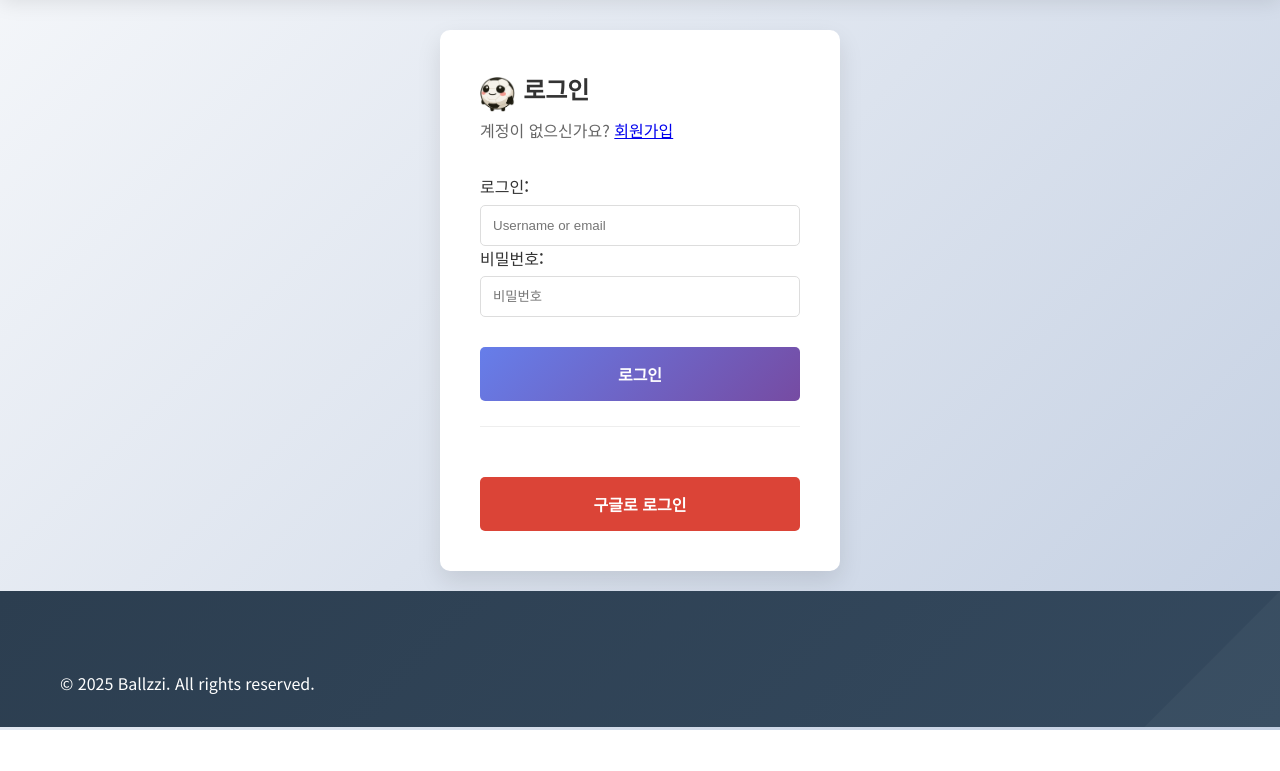
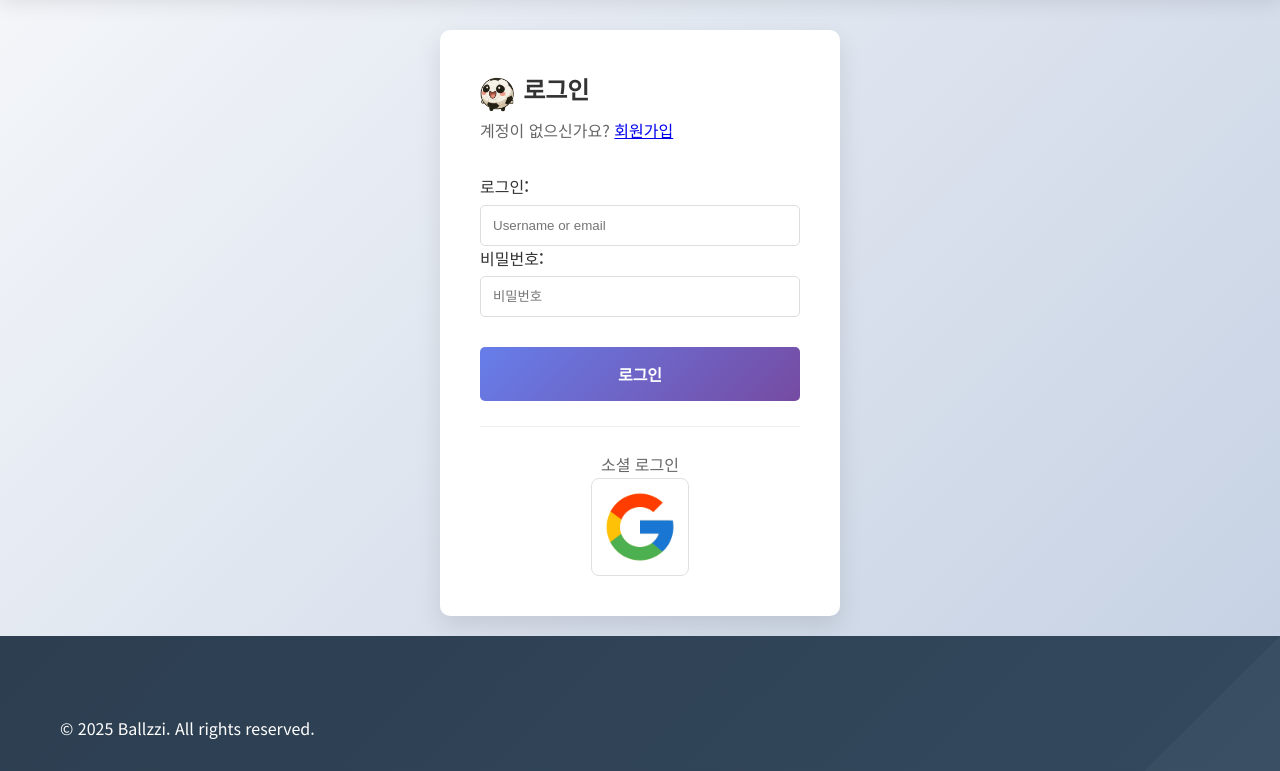
Before and after one commit to gobokuku82/ballzzi, a Django app: page /accounts/login/ in a window 1280 px wide. Shown: the part 70-841 px from the top of the page. Before the commit the page ends 800 px from the top, so only its background shows below. Run offline with Django 5.2, Linux system fonts and the light colour scheme; some libraries are stand-ins or nearby versions.

Commit message:
login/logout update

```diff
--- a/templates/account/login.html
+++ b/templates/account/login.html
@@ -8,11 +8,19 @@
 <div class="auth-container">
     <div class="auth-form-wrapper">
         <div class="auth-header">
-            <img src="{% static 'icons/ballzzi.png' %}" alt="로고" class="auth-logo">
+            <img src="{% static 'icons/happy_ballzzi.png' %}" alt="로고" class="auth-logo">
             <h1>로그인</h1>
         </div>
 
         <p>계정이 없으신가요? <a href="{% url 'account_signup' %}">회원가입</a></p>
+
+        {% if form.non_field_errors %}
+            <div class="error-message">
+                {% for error in form.non_field_errors %}
+                    <p>{{ error }}</p>
+                {% endfor %}
+            </div>
+        {% endif %}
 
         <form class="auth-form" method="POST" action="{% url 'account_login' %}">
             {% csrf_token %}
@@ -31,10 +39,12 @@
 
         </form>
 
+        <hr class="auth-divider">
+
         <div class="auth-links">
-            <hr style="margin: 20px 0; border: 0; border-top: 1px solid #eee;">
-            <a href="{% provider_login_url 'google' %}">
-                <button type="button" class="form-button" style="background: #db4437;">구글로 로그인</button>
+            <p class="social-login-title">소셜 로그인</p>
+            <a href="{% provider_login_url 'google' %}" title="구글 계정으로 로그인" class="google-login-link">
+                <img src="{% static 'icons/google-logo.png' %}" alt="구글로 로그인" class="google-login-img">
             </a>
         </div>
     </div>
@@ -51,5 +61,43 @@
     height: 2.2rem; /* h1 태그의 폰트 크기에 맞춰 이 값을 조절하세요. */
     width: 2.2rem;  /* 높이와 너비를 같게 설정하여 정사각형으로 만듭니다. */
 }
+.error-message {
+    margin-bottom: 15px;
+    text-align: center;
+}
+.error-message p {
+    color: red;
+    margin: 0; /* p 태그의 기본 마진을 제거하여 간격을 일관되게 관리합니다. */
+}
+.auth-divider {
+    margin: 25px 0;
+    border: 0;
+    border-top: 1px solid #eee;
+}
+.auth-links {
+    text-align: center;
+}
+.social-login-title {
+    font-size: 1rem; /* 글자 크기 증가 */
+    font-weight: 500; /* 글자 굵게 */
+    color: #333; /* 글자 색상 진하게 */
+    margin-bottom: 20px; /* 로고와의 간격 증가 */
+}
+.google-login-img {
+    width: 80px; /* '소셜 로그인' 텍스트와 비슷한 너비로 조정 */
+    height: auto;
+    cursor: pointer;
+}
+.google-login-link {
+    display: inline-block; /* 테두리와 패딩을 적용하기 위해 */
+    padding: 8px;
+    border: 1px solid #e0e0e0;
+    border-radius: 8px;
+    transition: background-color 0.2s ease-in-out;
+    line-height: 0; /* 이미지 아래 추가 공간 제거 */
+}
+.google-login-link:hover {
+    background-color: #f9f9f9; /* 마우스를 올렸을 때 배경색 변경 */
+}
 </style>
 {% endblock %}
```
Also changed, not shown: templates/account/signup.html (+13 -1 lines), static/icons/google-logo.png (added).
